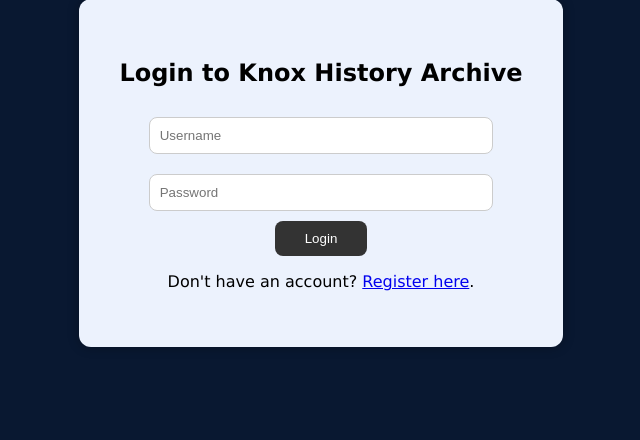
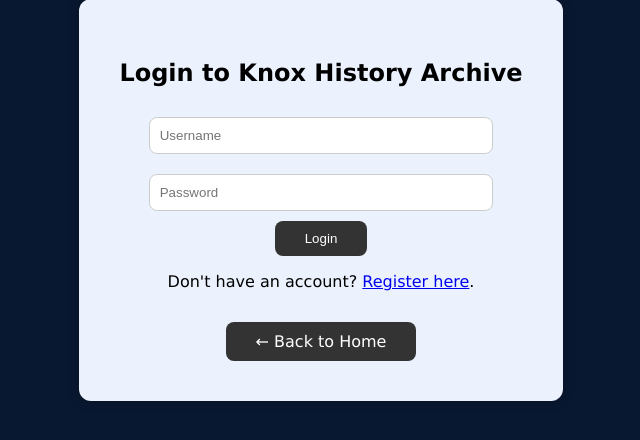
Before and after one commit to 4934771143611516286/KCHS, a Flask app: page /login in a window 1280 px wide. Shown: the part 59-499 px from the top of the page, without its empty margins (319-959 px from the left). Run offline with Flask 3, Linux system fonts and the light colour scheme.

Commit message:
Update login.html

```diff
--- a/templates/login.html
+++ b/templates/login.html
@@ -89,6 +89,19 @@
             0% { transform: rotate(0deg); }
             100% { transform: rotate(360deg); }
         }
+        a.home-button {
+            display: inline-block;
+            margin-top: 15px;
+            padding: 10px 30px;
+            background-color: #333;
+            color: white;
+            border-radius: 8px;
+            text-decoration: none;
+            transition: background-color 0.3s;
+        }
+        a.home-button:hover {
+            background-color: #555;
+        }
     </style>
 </head>
 <body>
@@ -114,6 +127,9 @@
         </form>
 
         <p>Don't have an account? <a href="/register">Register here</a>.</p>
+
+        <!-- Back to Home Button -->
+        <a href="/home" class="home-button">← Back to Home</a>
     </div>
 
     <!-- Fullpage Spinner Overlay -->
@@ -143,12 +159,12 @@
             setTimeout(function() {
                 const flashMessages = document.querySelectorAll('.flash');
                 flashMessages.forEach(function(flash) {
-                    flash.style.opacity = '0'; // Fade it out
+                    flash.style.opacity = '0';
                     setTimeout(function() {
-                        flash.style.display = 'none'; // Fully remove after fade
-                    }, 1000); // wait for fade out
+                        flash.style.display = 'none';
+                    }, 1000);
                 });
-            }, 4000); // Start after 4 seconds
+            }, 4000);
         });
     </script>
 </body>
```
Also changed, not shown: other parts of templates/login.html (+1 -1 lines).
